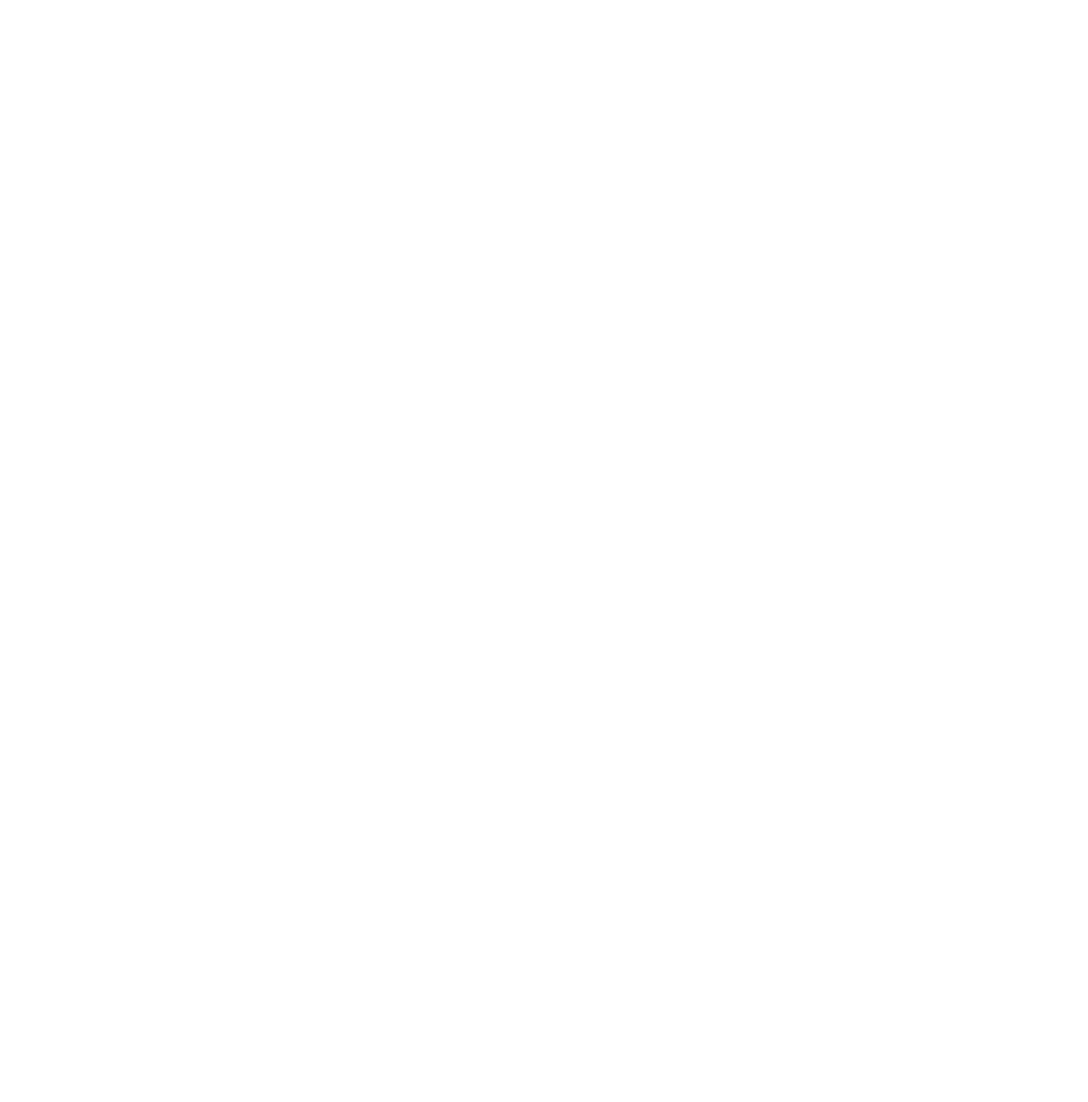
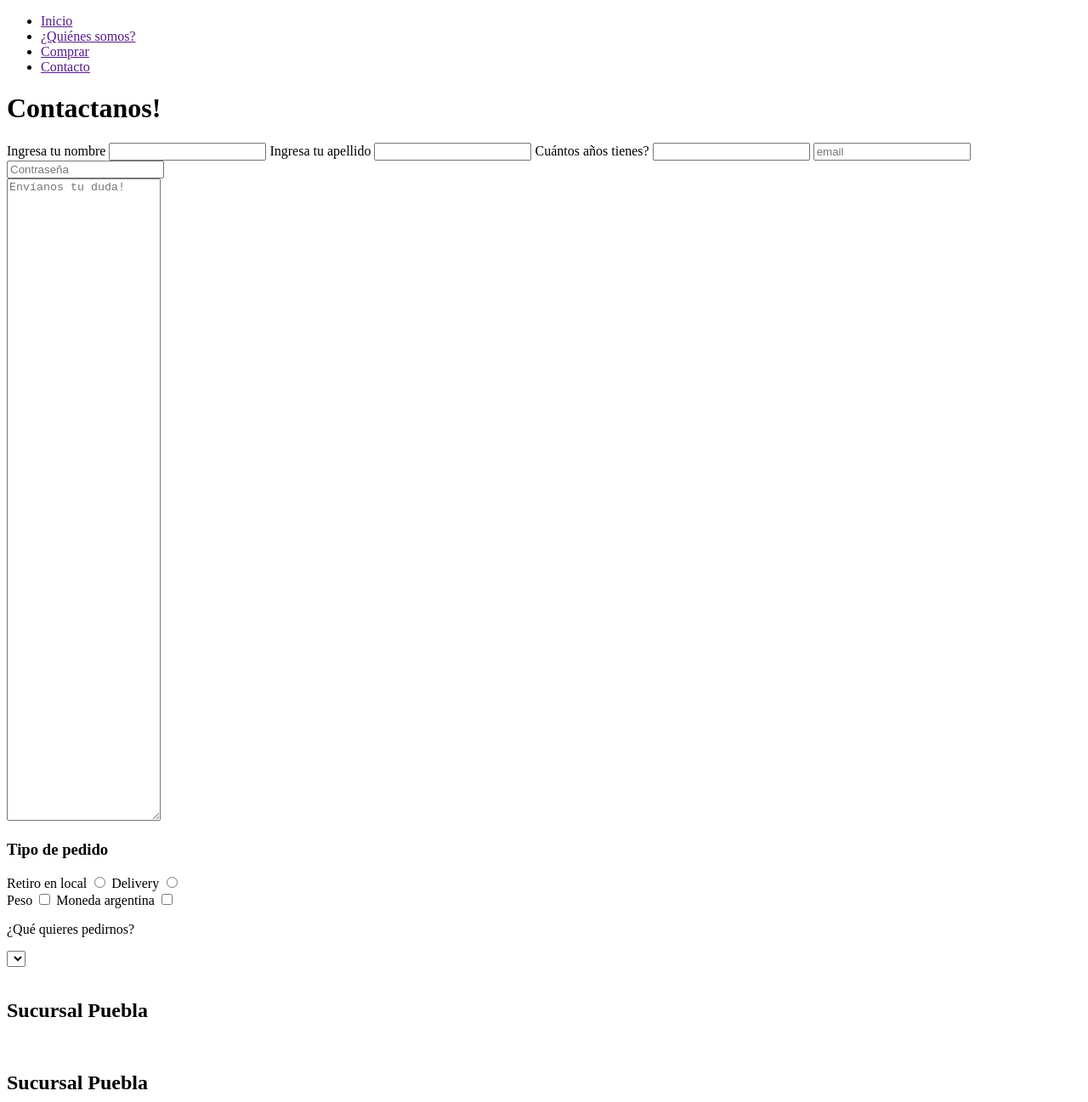
Before and after one commit to Kaltre/miweb, a plain HTML site: page contacto.html in a window 1280 px wide. Shown: the top 1297 px of the page at 85% size. Before the commit the page ends 800 px from the top, so only its background shows below. Drawn offline with Linux system fonts and the light colour scheme.

Commit message:
Formularios

```diff
--- a/contacto.html
+++ b/contacto.html
@@ -0,0 +1,85 @@
+<!DOCTYPE html>
+<html>
+
+<head>
+    <title>Panam clone</title>
+</head>
+<body>
+  <header>
+    <nav>
+      <ul>
+        <li>
+          <a href="">Inicio</a>
+        </li>
+        <li>
+          <a href="">¿Quiénes somos?</a>
+        </li>
+        <li>
+          <a href="">Comprar</a>
+        </li>
+        <li>
+          <a href="">Contacto</a>
+        </li>
+      </ul>
+    </nav>
+  </header>
+  <main>
+    <h1>Contactanos!</h1>
+    <section>
+      <form>
+        <label for="">Ingresa tu nombre</label>
+        <input type="text" name="" id="">
+        <label for="">Ingresa tu apellido</label>
+        <input type="text" name="" value="">
+        <label for="">Cuántos años tienes?</label>
+        <input type="number" name="" value="">
+        <input type="email" placeholder="email" name="" value="">
+        <input type="password" name="" placeholder="Contraseña" value="">
+        <div>
+          <textarea rows="50" cols="20" placeholder="Envíanos tu duda!"></textarea>
+        </div>
+        <div>
+          <h3>Tipo de pedido</h3>
+          <label for="">Retiro en local</label>
+          <input type="radio" name="Tipo de pedido" value="">
+          <label for="">Delivery</label>
+          <input type="radio" name="Tipo de pedido" value="">
+        </div>
+        <div>
+          <label for="">Peso</label>
+          <input type="checkbox" name="" value="">
+          <label for="">Moneda argentina</label>
+          <input type="checkbox" name="" value="">
+        </div>
+        <div>
+          <p>¿Qué quieres pedirnos?</p>
+          <select>
+            <option value="Tacos"></option>
+            <option value="Asado"></option>
+            <option value="Postres"></option>
+          </select>
+        </div>
+      </form>
+    </section>
+    <section>
+      <div>
+        <img src="" alt="">
+        <img src="" alt="">
+        <h2>Sucursal Puebla</h2>
+      </div>
+      <div>
+        <img src="" alt="">
+        <img src="" alt="">
+        <h2>Sucursal Puebla</h2>
+      </div>
+    </section>
+    <aside>
+      <img src="images/logop.jpg" alt="logo">
+    </aside>
+  </main>
+    <h1>How to make a website</h1>
+    <p>Hello world</p>
+    <img src="images/logop.jpg" alt="logo">
+</body>
+
+</html>
```
Also changed, not shown: comprar.html (+47 -0 lines), index.html (+17 -0 lines).
